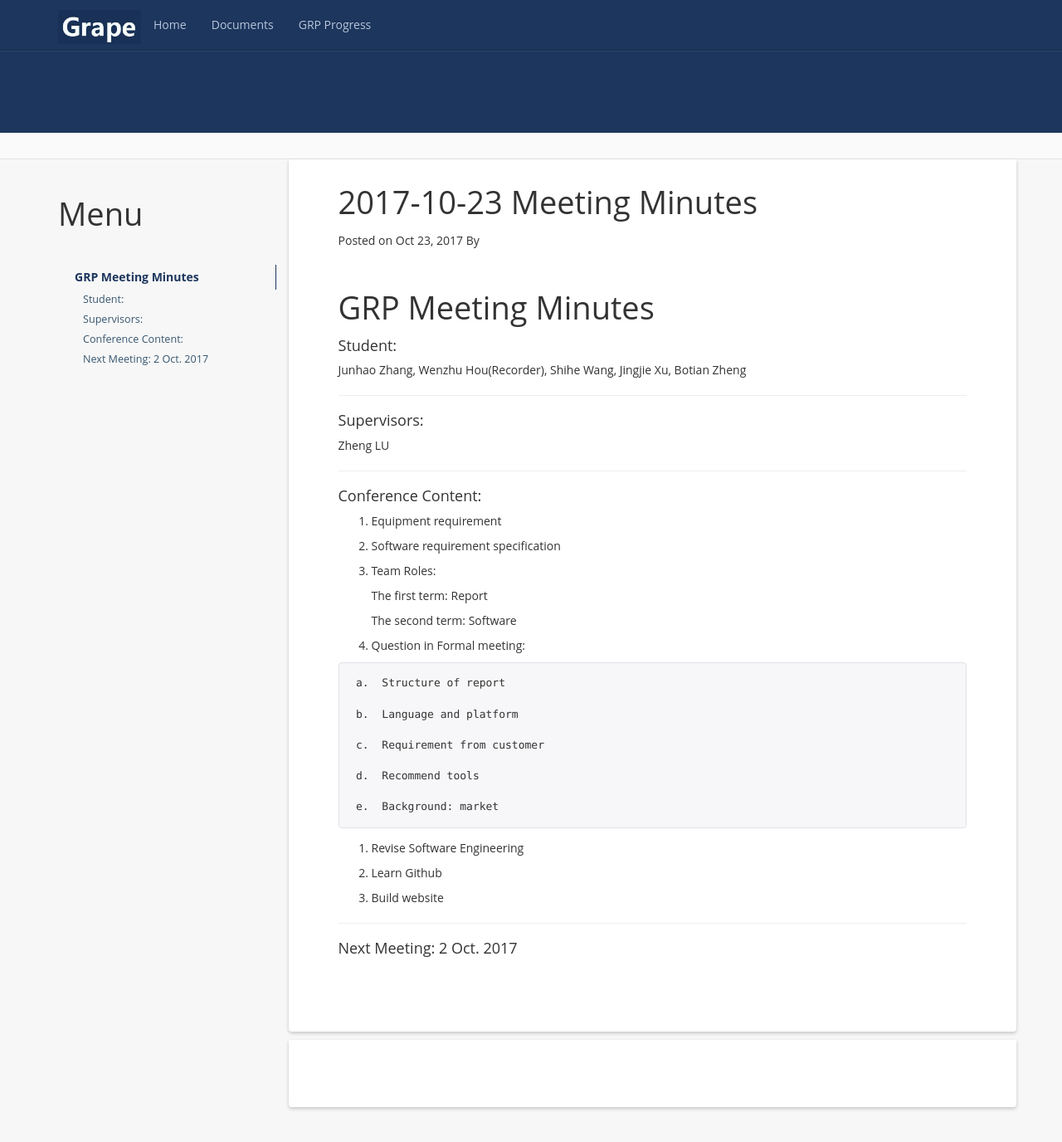
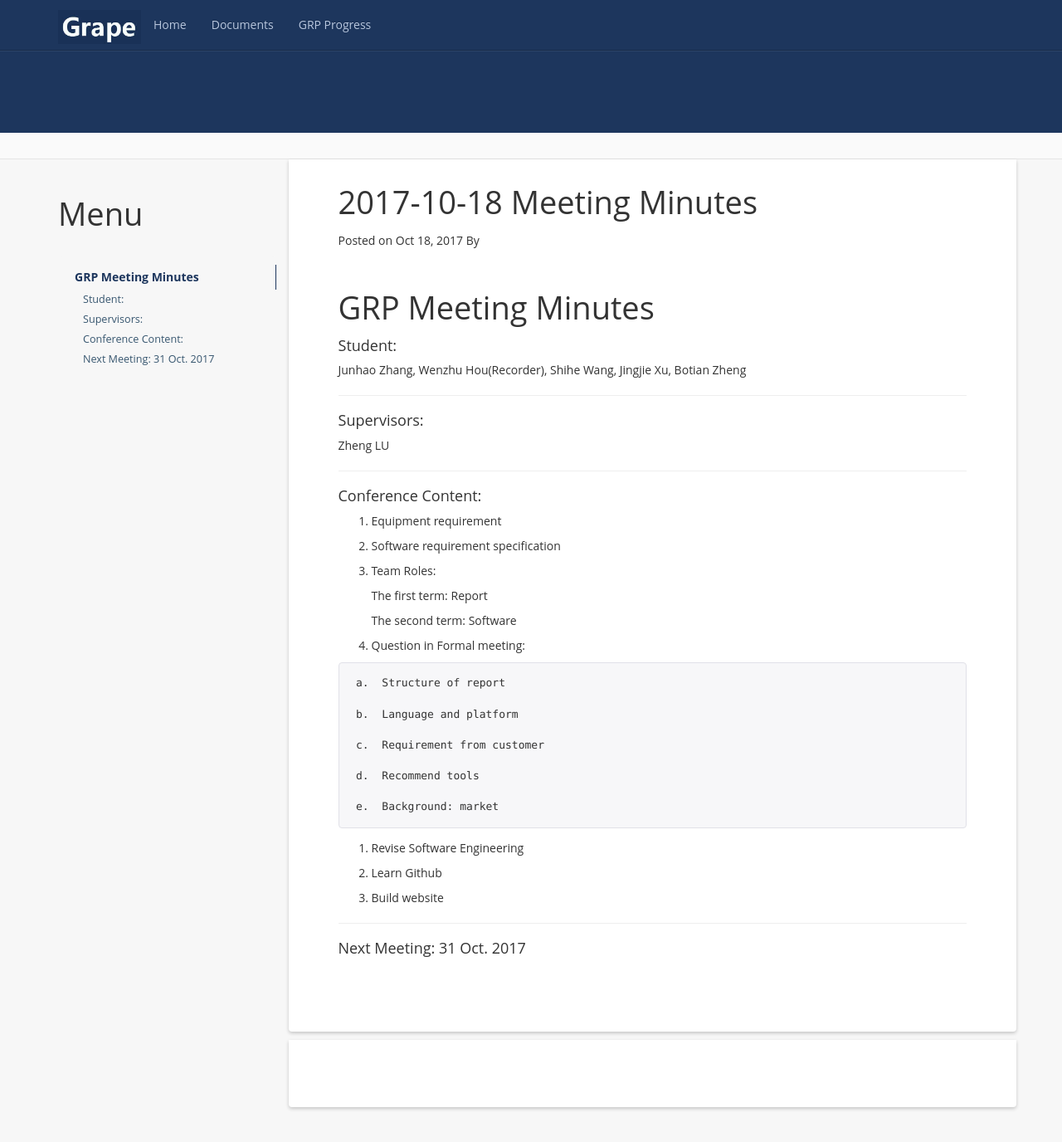
Before and after one commit to NBXXDGRP10/WebBackup, a Jekyll site: the page built from _posts/2017-10-23-Meeting-Minutes.md, in a window 1280 px wide and 1400 px high. Shown: the top 1376 px of the window at 83% size. Built offline with Jekyll 4.4.1, drawn with Linux system fonts in a browser that asks for light colours; comment, search, counter and statistics services are not loaded.

Commit message:
Update 2017-10-23-Meeting-Minutes.md

```diff
--- a/_posts/2017-10-23-Meeting-Minutes.md
+++ b/_posts/2017-10-23-Meeting-Minutes.md
@@ -1,13 +1,12 @@
 ---
 layout: post
-title:  2017-10-23 Meeting Minutes
-date:   2017-10-23 16:45:00 +0800
+title:  2017-10-18 Meeting Minutes
+date:   2017-10-18 16:30:00 +0800
 categories: Meeting-Minutes
 ---
 
 * content
 {:toc}
-
 
 
 # GRP Meeting Minutes
@@ -63,4 +62,4 @@ Zheng LU
 
 
 
-#### Next Meeting: 2 Oct. 2017
+#### Next Meeting: 31 Oct. 2017
```
